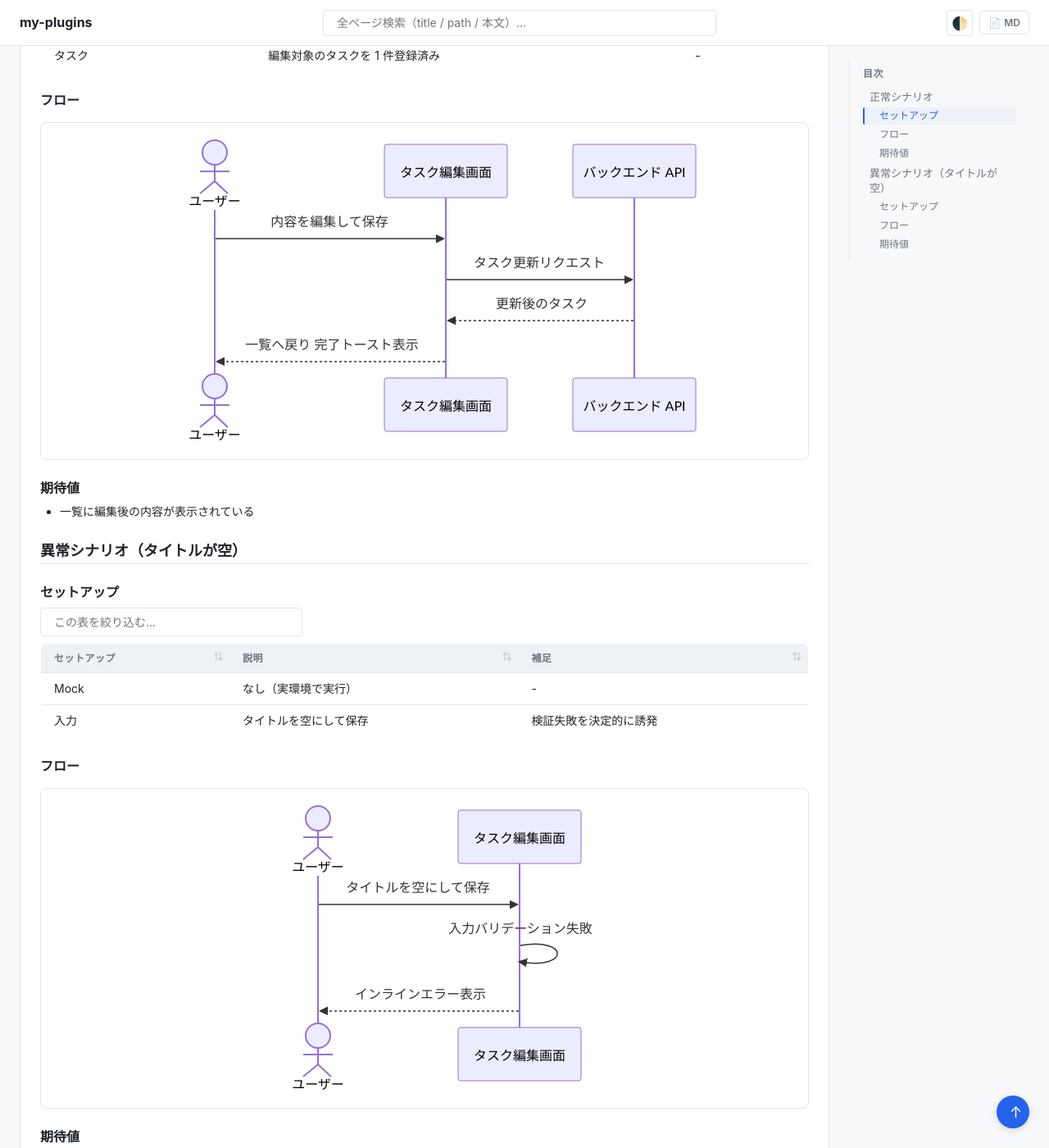
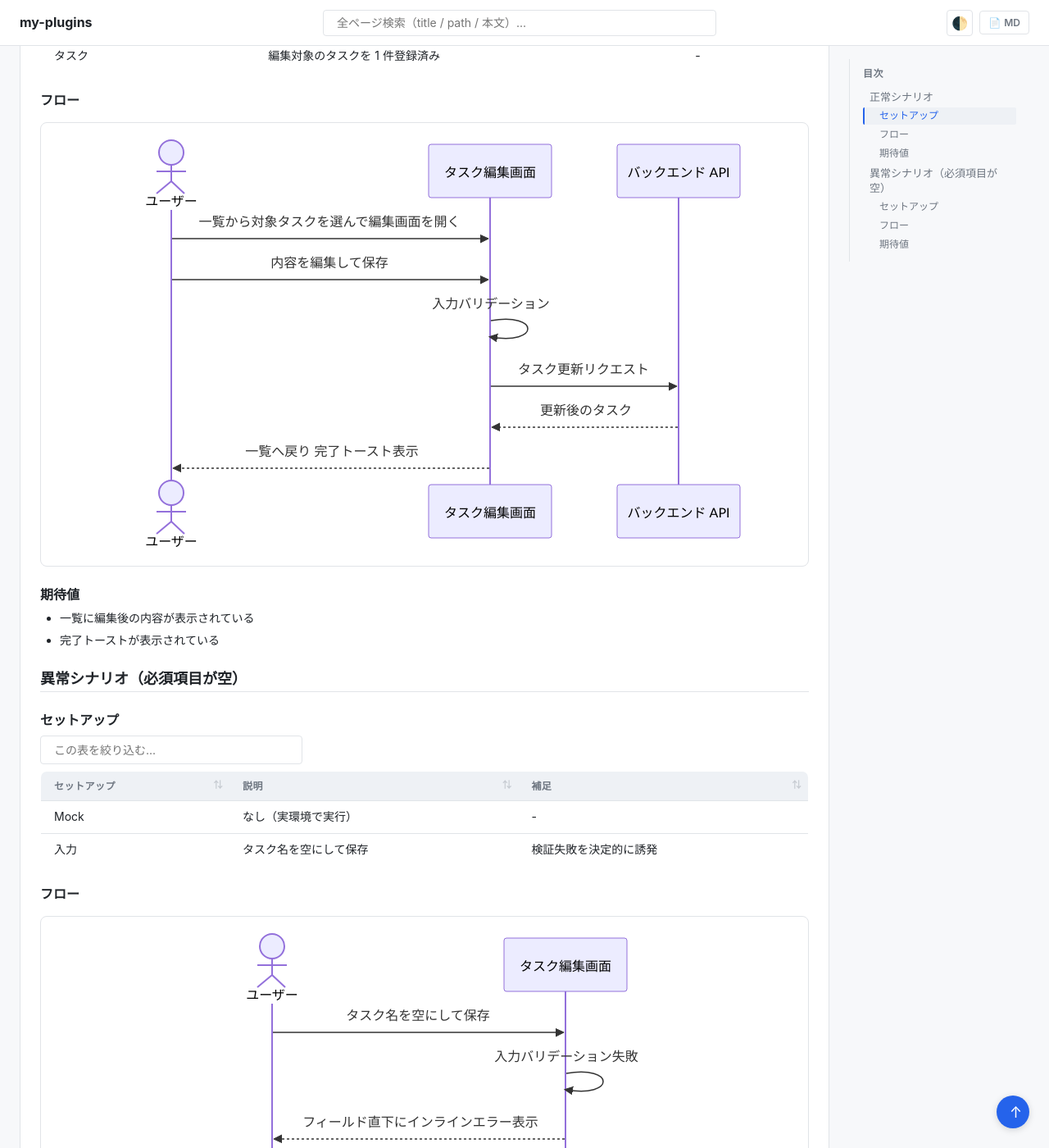
Before and after one commit to shuhei1101/ai-monitor-e2e, a Jekyll site: the page built from docs/wiki/設計図/シナリオ/単一ユースケース/タスク編集.md, in a window 1280 px wide and 1400 px high, scrolled down 379 px. Shown: the whole window at 82% size. Built offline with Jekyll 4.4.1, drawn with Linux system fonts in a browser that asks for light colours; our own code applies the rules of GitHub Pages for plain Markdown files.

Commit message:
docs: 単一UC シナリオ（タスク編集）を追加

````diff
--- a/docs/wiki/設計図/シナリオ/単一ユースケース/タスク編集.md
+++ b/docs/wiki/設計図/シナリオ/単一ユースケース/タスク編集.md
@@ -23,7 +23,9 @@ sequenceDiagram
   participant FE as タスク編集画面
   participant BE as バックエンド API
 
+  U->>FE: 一覧から対象タスクを選んで編集画面を開く
   U->>FE: 内容を編集して保存
+  FE->>FE: 入力バリデーション
   FE->>BE: タスク更新リクエスト
   BE-->>FE: 更新後のタスク
   FE-->>U: 一覧へ戻り 完了トースト表示
@@ -32,15 +34,16 @@ sequenceDiagram
 ### 期待値
 
 - 一覧に編集後の内容が表示されている
+- 完了トーストが表示されている
 
-## 異常シナリオ（タイトルが空）
+## 異常シナリオ（必須項目が空）
 
 ### セットアップ
 
 | セットアップ | 説明 | 補足 |
 | --- | --- | --- |
 | Mock | なし（実環境で実行） | - |
-| 入力 | タイトルを空にして保存 | 検証失敗を決定的に誘発 |
+| 入力 | タスク名を空にして保存 | 検証失敗を決定的に誘発 |
 
 ### フロー
 
@@ -49,9 +52,9 @@ sequenceDiagram
   actor U as ユーザー
   participant FE as タスク編集画面
 
-  U->>FE: タイトルを空にして保存
+  U->>FE: タスク名を空にして保存
   FE->>FE: 入力バリデーション失敗
-  FE-->>U: インラインエラー表示
+  FE-->>U: フィールド直下にインラインエラー表示
 ```
 
 ### 期待値
````
